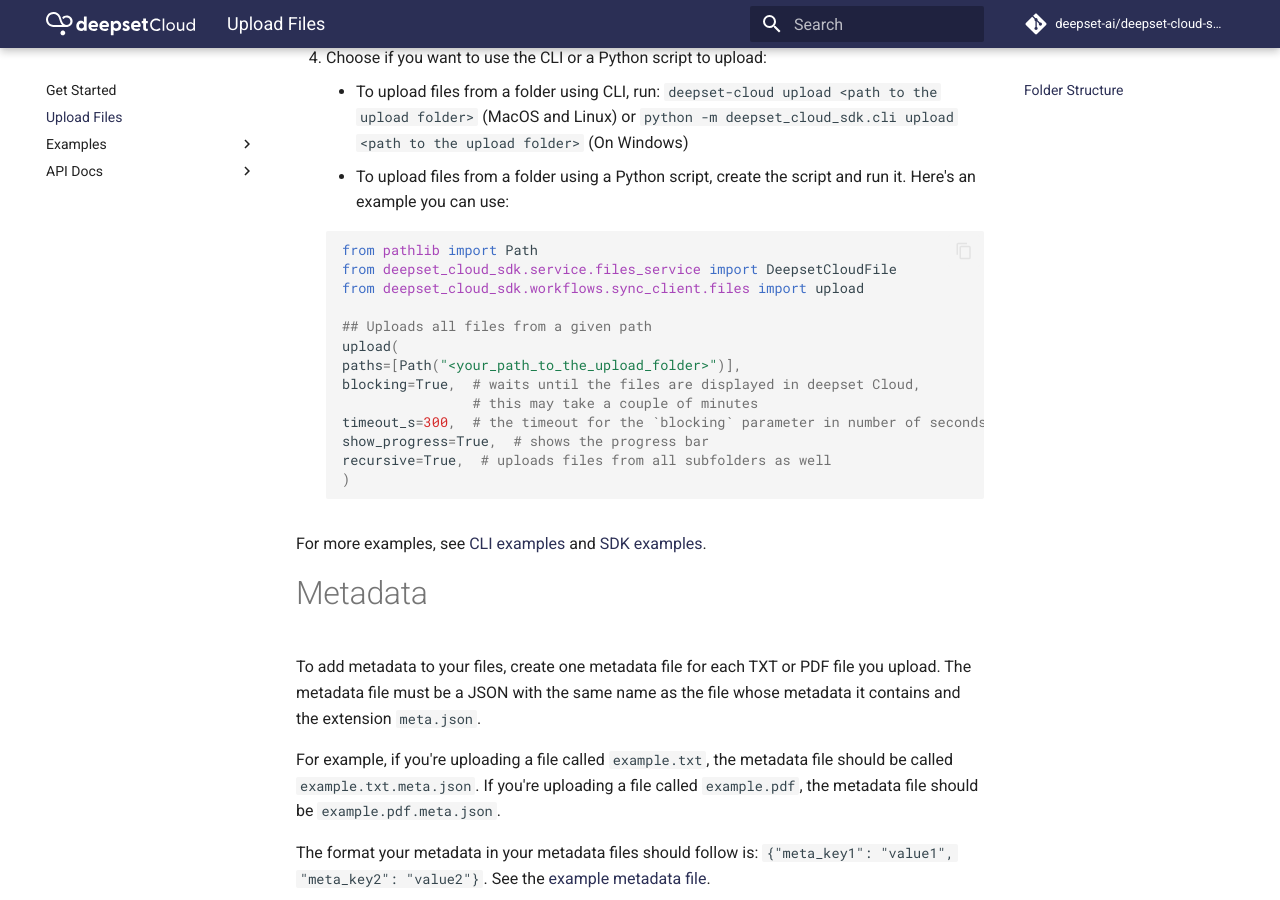
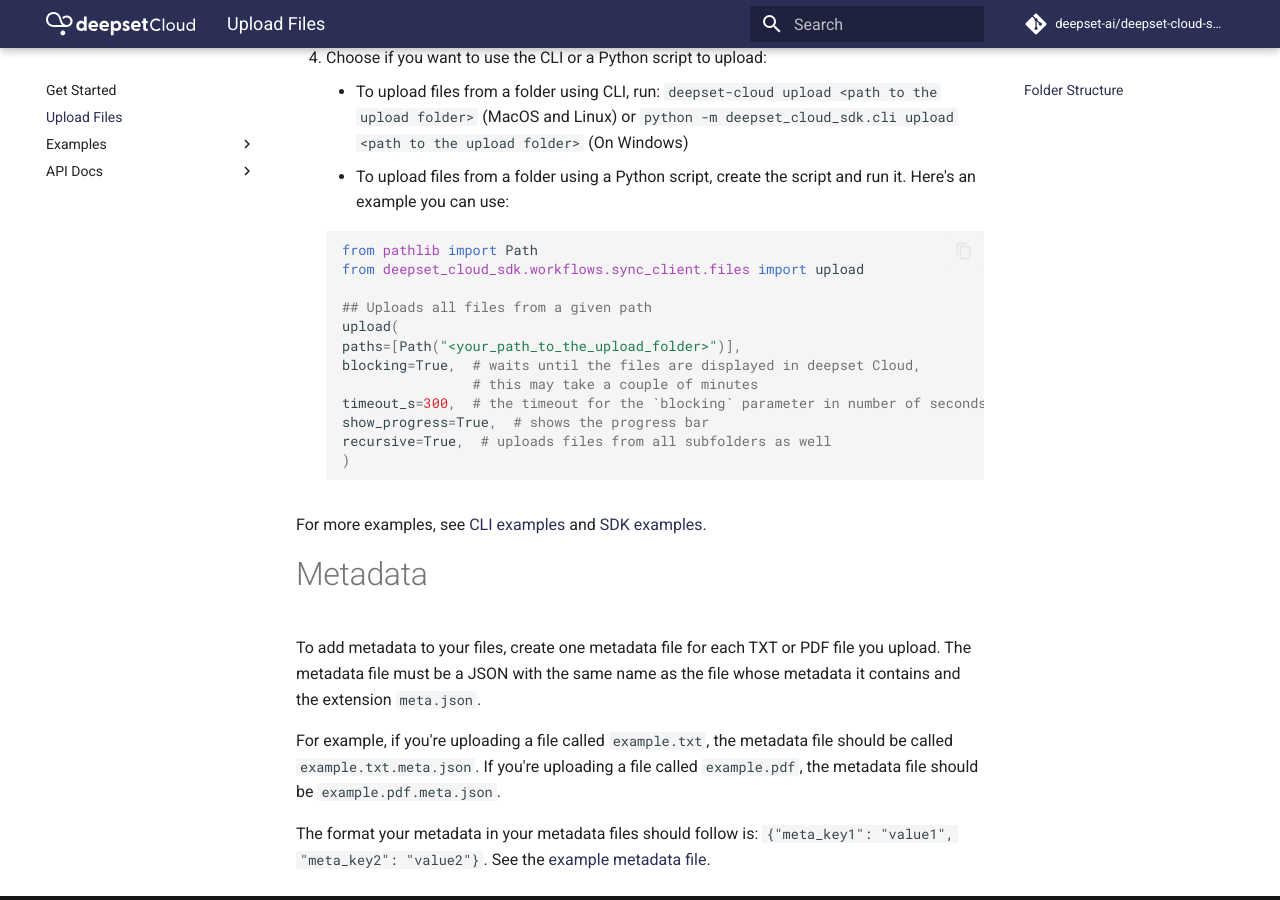
Before and after one commit to deepset-ai/deepset-cloud-sdk, an MkDocs documentation site: the page built from docs/upload_files.md, in a window 1280 px wide and 900 px high, scrolled down 830 px. Built offline with MkDocs 1.6.1 and Material for MkDocs 9.7.7, drawn with Linux system fonts in a browser that asks for light colours; comment, search, counter and statistics services are not loaded; the version menu is left out.

Commit message:
Remove unnecessary import

````diff
--- a/docs/examples/sdk/upload.py
+++ b/docs/examples/sdk/upload.py
@@ -11,7 +11,6 @@
 
 from pathlib import Path
 
-from deepset_cloud_sdk._service.files_service import DeepsetCloudFile
 from deepset_cloud_sdk.workflows.sync_client.files import upload
 
 upload(
@@ -29,7 +28,6 @@
 ## Uploads a list of raw texts to the default workspace.
 ## This is useful if you want to process your text first and upload the content of the files later.
 
-from deepset_cloud_sdk._service.files_service import DeepsetCloudFile
 from deepset_cloud_sdk.workflows.sync_client.files import upload_texts
 
 upload_texts(
--- a/docs/upload_files.md
+++ b/docs/upload_files.md
@@ -23,7 +23,6 @@
 
     ```python
     from pathlib import Path
-    from deepset_cloud_sdk.service.files_service import DeepsetCloudFile
     from deepset_cloud_sdk.workflows.sync_client.files import upload
 
     ## Uploads all files from a given path
````
